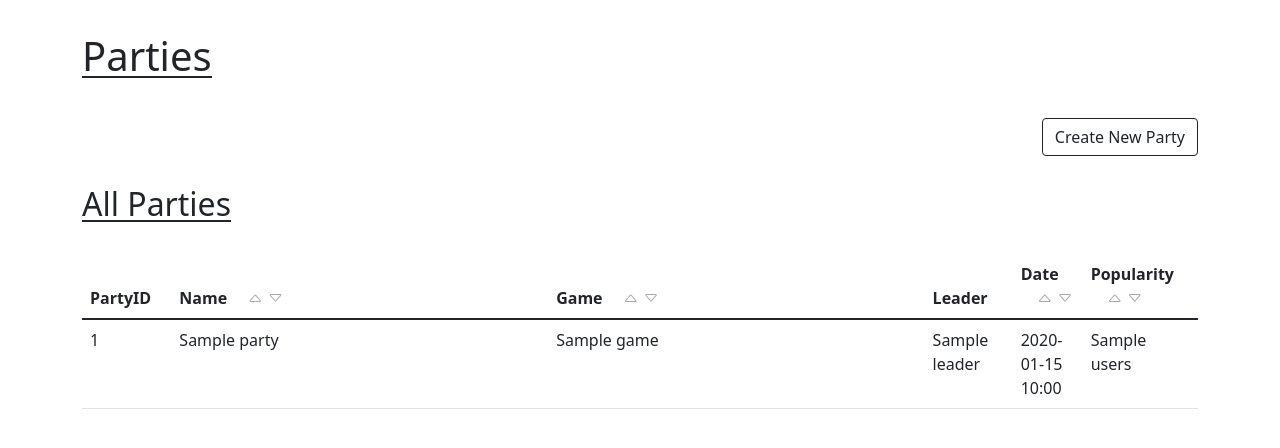
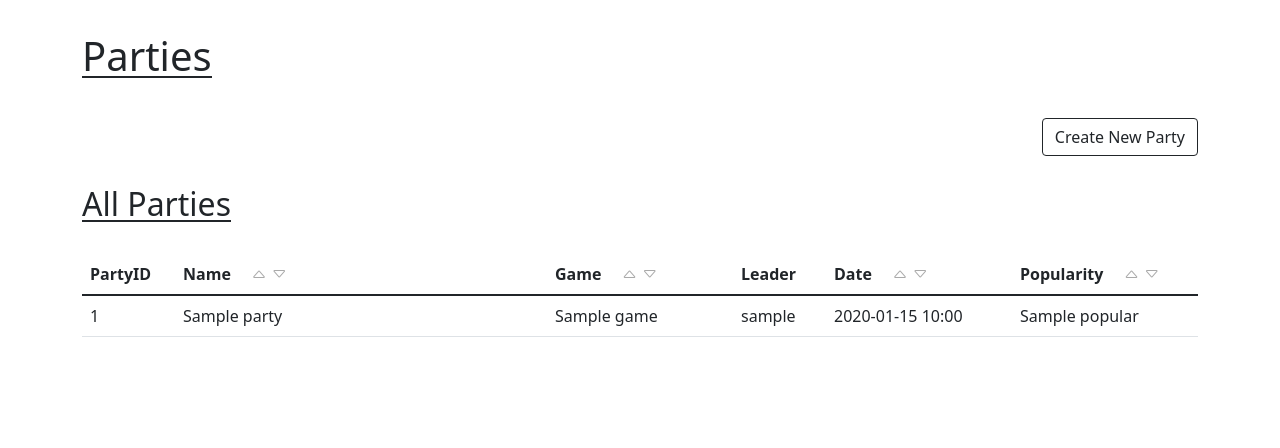
Before and after one commit to wbjeon2k/CSE421DB, a Flask app: template web/templates/parties.html in a window 1280 px wide. Shown: the part 56-504 px from the top of the page. Run offline with Flask 2, Linux system fonts and the light colour scheme; the template is opened without the code that fills it: most values are stand-ins (such as "Sample title", 1, 10 or a date in 2020); parts of the project's set-up code (start-up, migrations or seed data) failed here and were passed over; some libraries are stand-ins or nearby versions.

Commit message:
Fix table column width

```diff
--- a/web/templates/parties.html
+++ b/web/templates/parties.html
@@ -57,12 +57,12 @@
       <tbody>
         {% for myparty in myparties %}
         <tr id="myparty-{{ myparty['partyID'] }}" class="table-link-item" onclick="onClickParty({{ myparty['partyID'] }})">
-          <td class="col-1"> {{myparty['partyID']}}</td>
-          <td class="col-5">{{myparty['name']}}</td>
-          <td class="col-5">{{myparty['game']}}</td>
-          <td class="col-2">{{myparty['leader']}}</td> <!-- myparty['leader']에 리더의 닉네임을 넣는게 나을거 같아요 (밑의 party['leader']도 동일)-->
-          <td class="col-2">{{myparty['date']}}</td>
-          <td class="col-2">{{myparty['users']}}</td>
+          <td class="col-1"> {{ myparty['partyID'] }}</td>
+          <td class="col-4">{{ myparty['name'] }}</td>
+          <td class="col-2">{{ myparty['game']['name'] }}</td>
+          <td class="col-1">{{ myparty['leader']['nickname'] }}</td>
+          <td class="col-2">{{ myparty['playStartDatetime'].strftime('%Y-%m-%d %H:%M') }}</td>
+          <td class="col-2">{{ myparty['popular'] }}</td>
         </tr>
         {% else %}
         <tr>
@@ -118,12 +118,12 @@
     <tbody>
       {% for party in parties %}
       <tr id="party-{{ party['partyID'] }}" class="table-link-item" onclick="onClickParty({{ party['partyID'] }})">
-        <td class="col-1"> {{party['partyID']}}</td>
-        <td class="col-5">{{party['name']}}</td>
-        <td class="col-5">{{party['game']}}</td>
-        <td class="col-2">{{party['leader']}}</td>
-        <td class="col-2">{{party['playStartDatetime'].strftime('%Y-%m-%d %H:%M')}}</td>
-        <td class="col-2">{{party['users']}}</td>
+        <td class="col-1"> {{ party['partyID'] }}</td>
+        <td class="col-4">{{ party['name'] }}</td>
+        <td class="col-2">{{ party['game']['name'] }}</td>
+        <td class="col-1">{{ party['leader']['nickname'] }}</td>
+        <td class="col-2">{{ party['playStartDatetime'].strftime('%Y-%m-%d %H:%M') }}</td>
+        <td class="col-2">{{ party['popular'] }}</td>
       </tr>
       {% else %}
       <tr>
```
